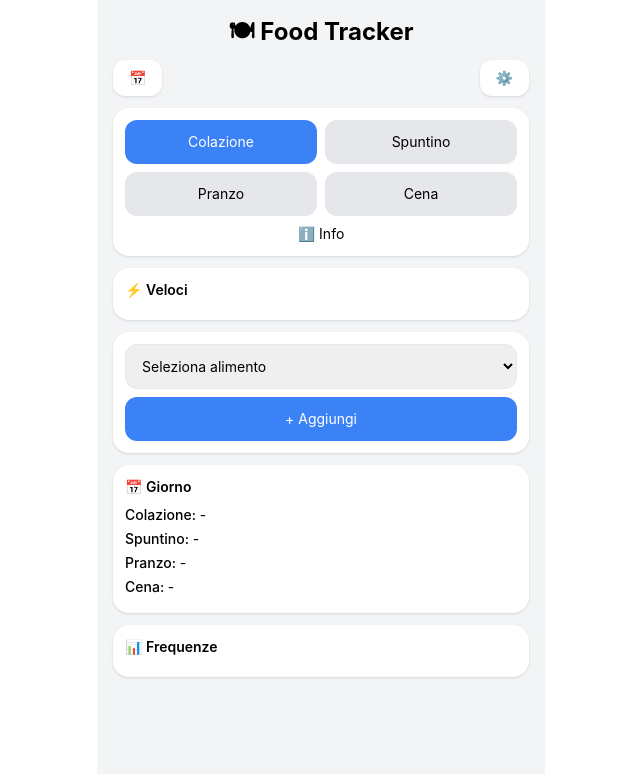
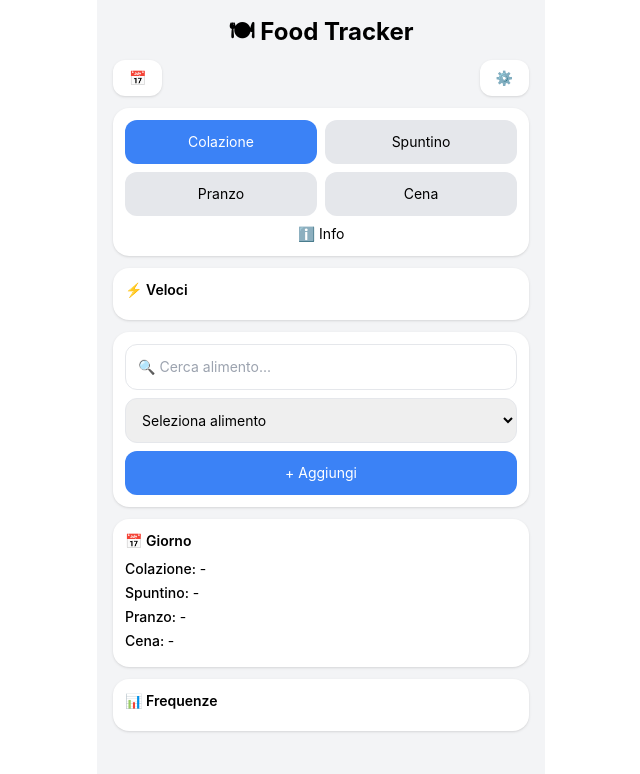
Before and after one commit to enrispina-bot/food-tracker, a Next.js app: page / in a window 1280 px wide. Shown: the top 774 px of the page, without its empty margins (319-959 px from the left). Built offline with nearby package versions, Linux system fonts and the light colour scheme.

Commit message:
Update page.jsx

```diff
--- a/app/page.jsx
+++ b/app/page.jsx
@@ -18,6 +18,7 @@ export default function Page() {
 
   const [selectedFood, setSelectedFood] = useState("");
   const [meal, setMeal] = useState("Colazione");
+	const [search, setSearch] = useState("");
 
   const meals = ["Colazione", "Spuntino", "Pranzo", "Cena"];
 
@@ -80,7 +81,15 @@ export default function Page() {
     .sort((a, b) => usage[b] - usage[a])
     .slice(0, 4);
 
-  const availableFoods = config.filter((c) => c.meal === meal);
+
+
+const availableFoods = config
+  .filter((c) => c.meal === meal)
+  .filter((c) =>
+    c.food.toLowerCase().includes(search.toLowerCase())
+  )
+  .sort((a, b) => a.food.localeCompare(b.food));
+
 
 
 
@@ -480,6 +489,13 @@ return (
 
     {/* ADD FOOD */}
     <div className="bg-white rounded-2xl p-3 shadow mb-3">
+		<input
+  type="text"
+  placeholder="🔍 Cerca alimento..."
+  value={search}
+  onChange={(e) => setSearch(e.target.value)}
+  className="w-full p-3 border rounded-xl mb-2"
+/>
       <select
         value={selectedFood}
         onChange={(e) => setSelectedFood(e.target.value)}
```
